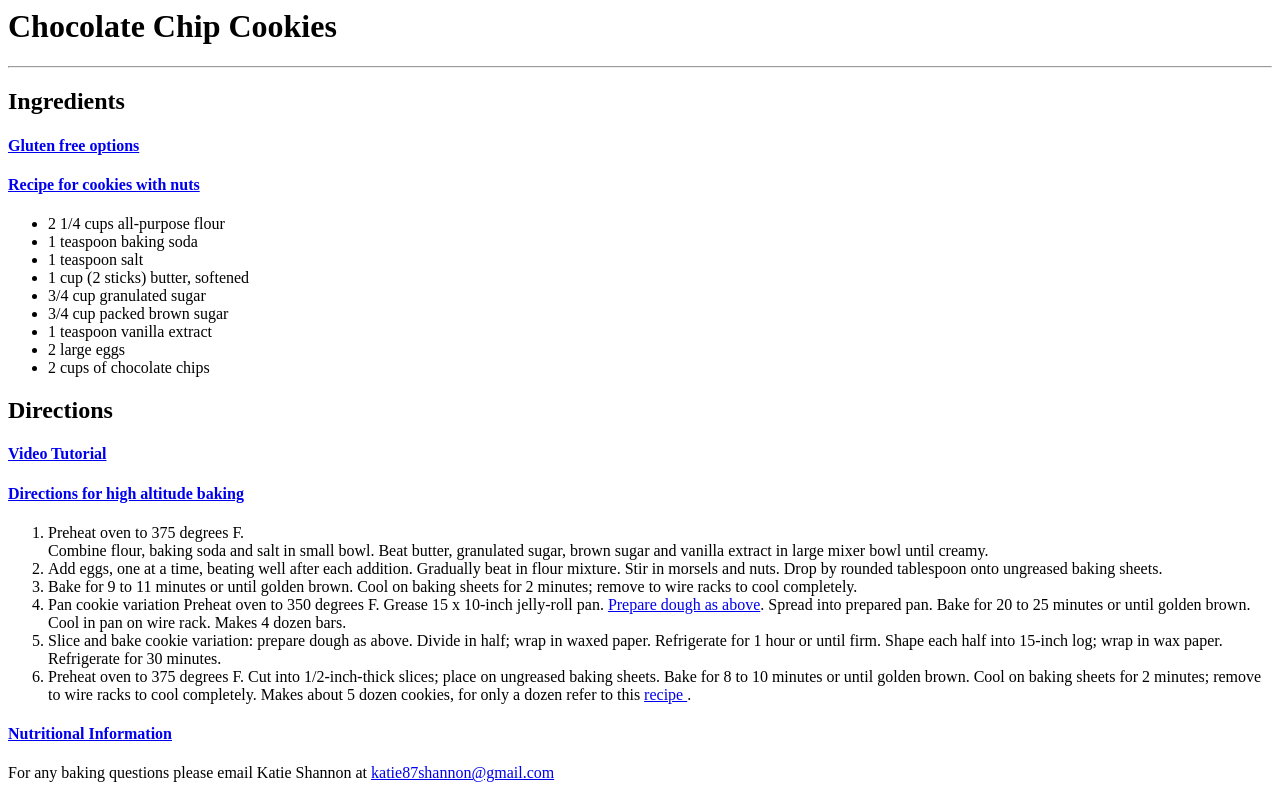
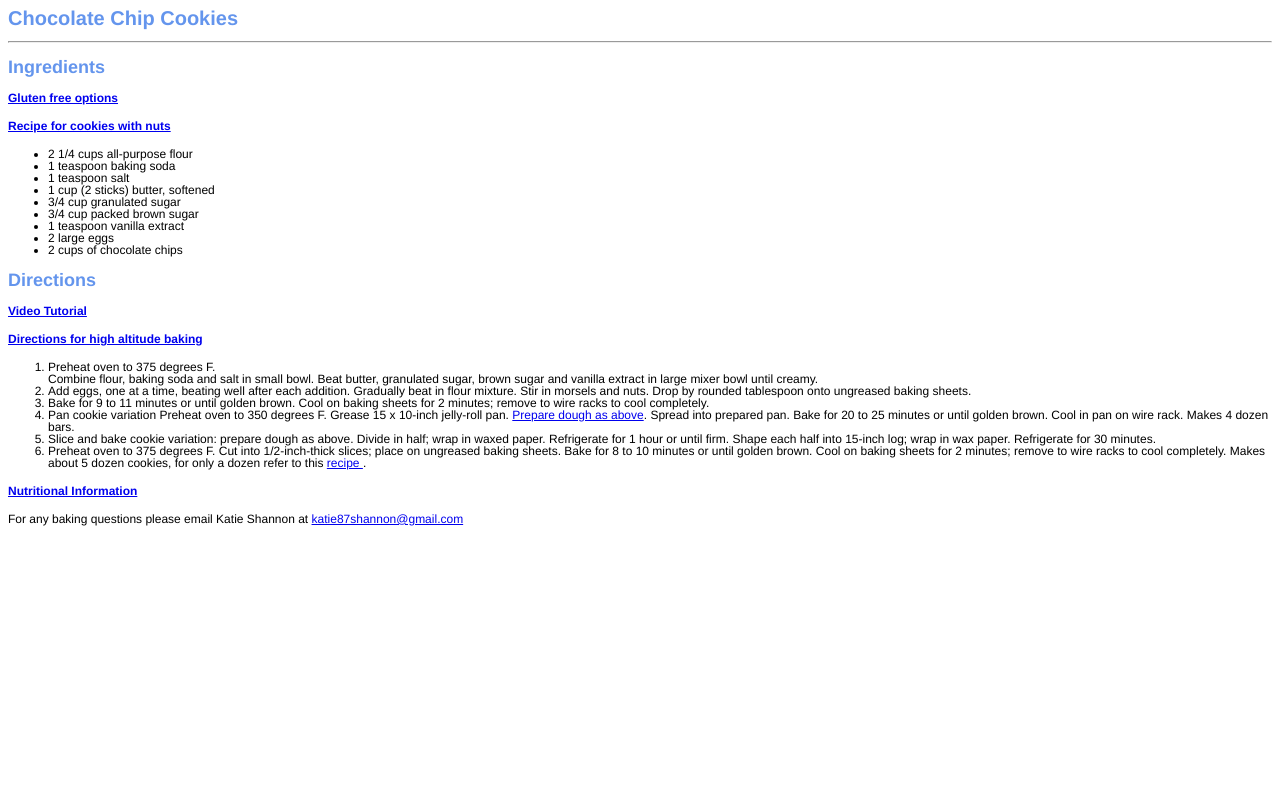
Before and after one commit to Katieshannon97/isden2115, a plain HTML site: page 04 css rules/01_Shannon.html in a window 1280 px wide. Drawn offline with Linux system fonts and the light colour scheme.

Commit message:
added CSS to original recipe

```diff
--- a/04 css rules/01_Shannon.html
+++ b/04 css rules/01_Shannon.html
@@ -2,6 +2,21 @@
 <!-- saved from url=(0050)file:///Users/katieshannon/Desktop/01_Shannon.html -->
 <html><head><meta http-equiv="Content-Type" content="text/html; charset=windows-1252">
 	</head>
+    <style type="text/css">
+        body {
+            font-family: helvetica;
+            font-size: 12px;
+            line-height: 1
+             }
+        h1{
+            color: cornflowerblue;
+            font-size: 20px
+          }
+        h2{
+            color: cornflowerblue;
+            font-size: 18px
+        }
+    </style>
 
 	<body>
 	<h1>Chocolate Chip Cookies</h1>
```
Also changed, not shown: 1 other file.
